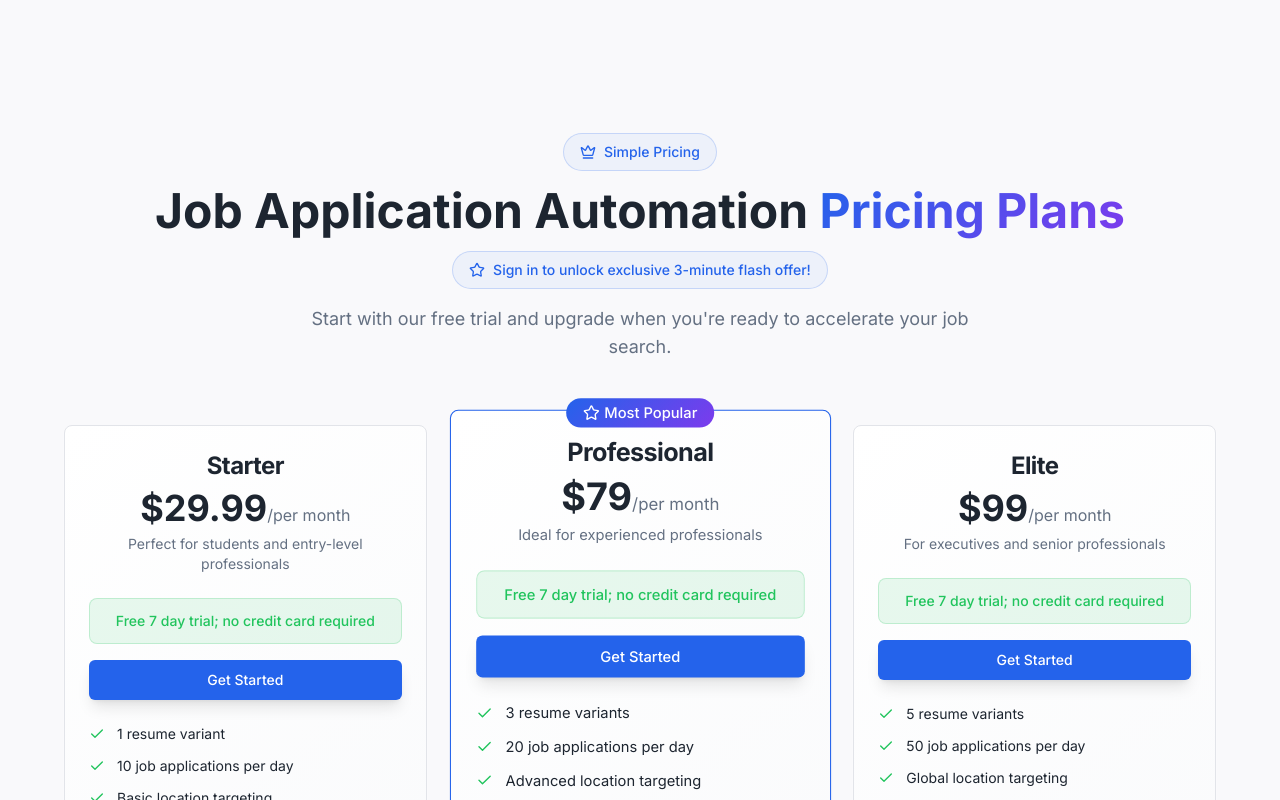
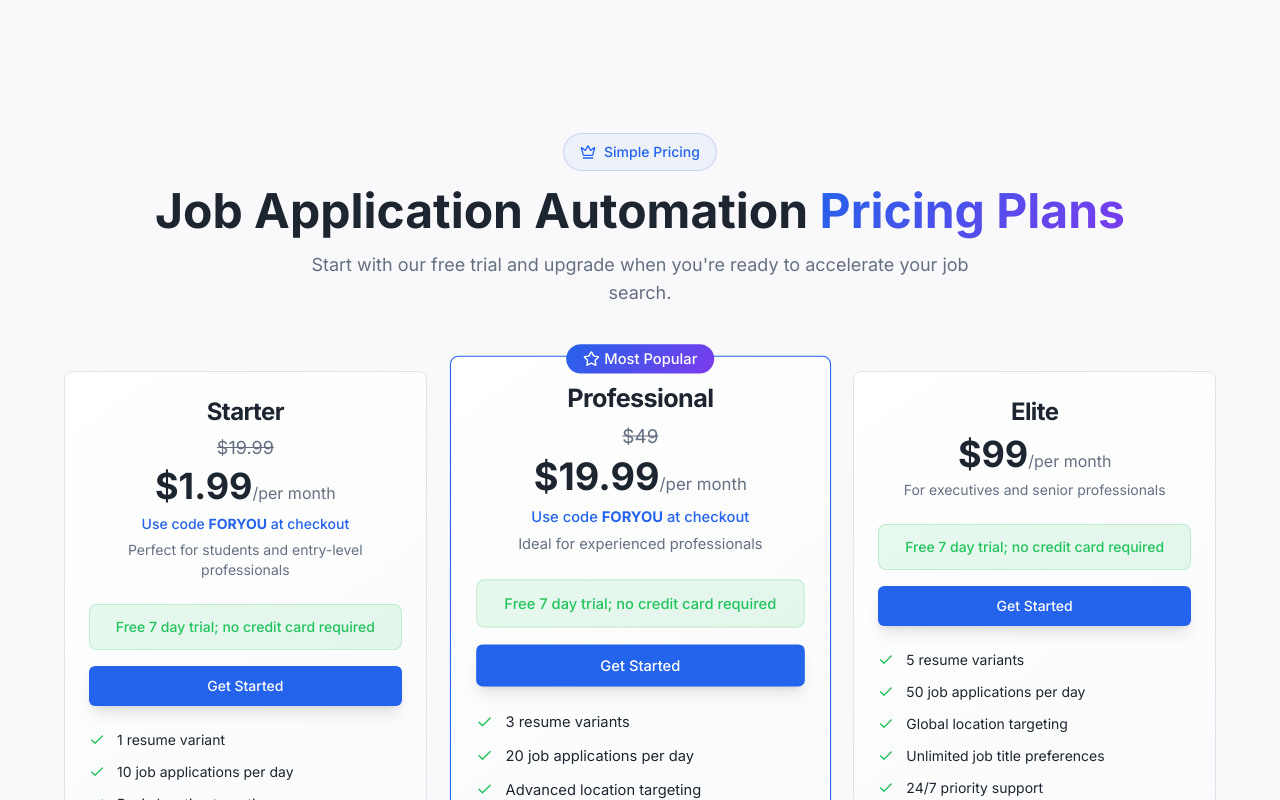
Before and after one commit to aarshvir/career-climb-automagic, a React (Vite) app: page /pricing in a window 1280 px wide. Shown: the part 700-1500 px from the top of the page. Built offline with nearby package versions, Linux system fonts and the light colour scheme.

Commit message:
Update pricing plans

```diff
--- a/src/components/sections/Pricing.tsx
+++ b/src/components/sections/Pricing.tsx
@@ -1,21 +1,19 @@
 import { Button } from "@/components/ui/button";
 import { Card, CardContent, CardHeader, CardTitle } from "@/components/ui/card";
-import { Check, Crown, Zap, Star, Shield, Clock } from "lucide-react";
+import { Check, Crown, Zap, Star, Shield } from "lucide-react";
 import { useAuth } from "@/contexts/AuthContext";
 import InterestFormDialog from "@/components/InterestFormDialog";
 import { useState } from "react";
-import { usePromoTimer } from "@/hooks/usePromoTimer";
 
 const Pricing = () => {
   const { user, signInWithGoogle } = useAuth();
   const [showInterestForm, setShowInterestForm] = useState(false);
-  const { isPromoActive, formattedTime } = usePromoTimer();
 
   const plans = [
     {
       name: "Starter",
-      originalPrice: "$29.99",
-      price: isPromoActive ? "$1.99" : "$29.99",
+      originalPrice: "$19.99",
+      price: "$1.99",
       period: "per month",
       description: "Perfect for students and entry-level professionals",
       features: [
@@ -31,8 +29,8 @@ const Pricing = () => {
     },
     {
       name: "Professional",
-      originalPrice: "$79",
-      price: isPromoActive ? "$19.99" : "$79",
+      originalPrice: "$49",
+      price: "$19.99",
       period: "per month",
       description: "Ideal for experienced professionals",
       features: [
@@ -50,7 +48,6 @@ const Pricing = () => {
     },
     {
       name: "Elite",
-      originalPrice: "$99",
       price: "$99",
       period: "per month",
       description: "For executives and senior professionals",
@@ -98,20 +95,6 @@ const Pricing = () => {
               Pricing Plans
             </span>
           </h2>
-
-          {!user && (
-            <div className="inline-flex items-center rounded-full border border-primary/20 bg-primary/5 px-4 py-2 text-sm font-medium text-primary mb-4">
-              <Star className="mr-2 h-4 w-4" />
-              Sign in to unlock exclusive 3-minute flash offer!
-            </div>
-          )}
-
-          {isPromoActive && user && (
-            <div className="inline-flex items-center rounded-full border border-destructive/20 bg-destructive/5 px-4 py-2 text-sm font-medium text-destructive mb-4">
-              <Clock className="mr-2 h-4 w-4" />
-              Limited Time Offer Expires in: {formattedTime}
-            </div>
-          )}
           <p className="text-lg text-muted-foreground max-w-2xl mx-auto">
             Start with our free trial and upgrade when you're ready to accelerate your job search.
           </p>
@@ -139,14 +122,14 @@ const Pricing = () => {
               <CardHeader className="text-center pb-2">
                 <CardTitle className="text-2xl font-bold">{plan.name}</CardTitle>
                 <div className="mt-4">
-                  {isPromoActive && plan.originalPrice && plan.price !== plan.originalPrice && (
+                  {plan.originalPrice && (
                     <div className="text-lg text-muted-foreground line-through mb-1">
                       {plan.originalPrice}
                     </div>
                   )}
                   <span className="text-4xl font-bold">{plan.price}</span>
                   <span className="text-muted-foreground">/{plan.period}</span>
-                  {isPromoActive && plan.originalPrice && plan.price !== plan.originalPrice && (
+                  {plan.originalPrice && (
                     <div className="text-sm text-primary font-medium mt-2">
                       Use code <span className="font-bold">FORYOU</span> at checkout
                     </div>
```
